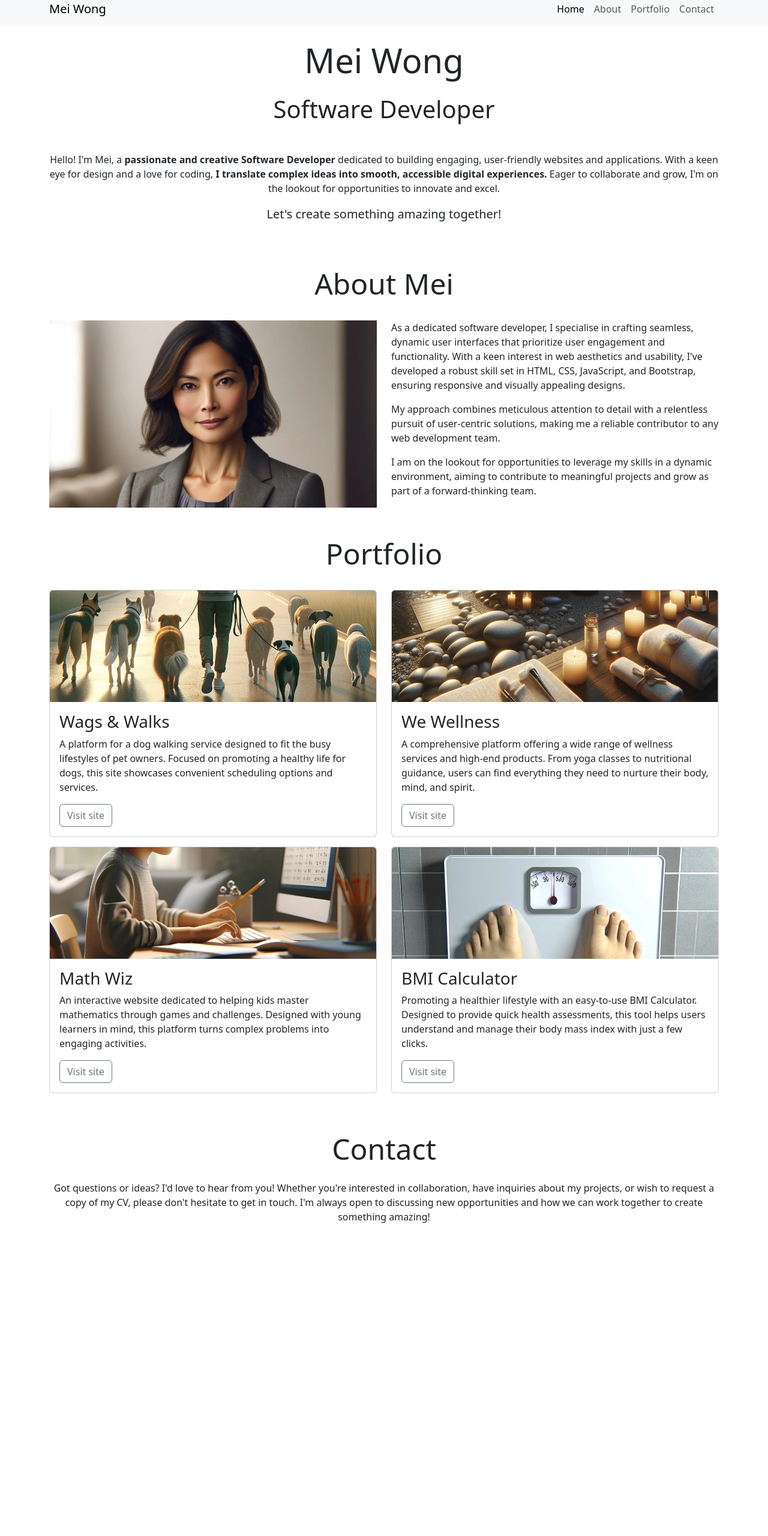
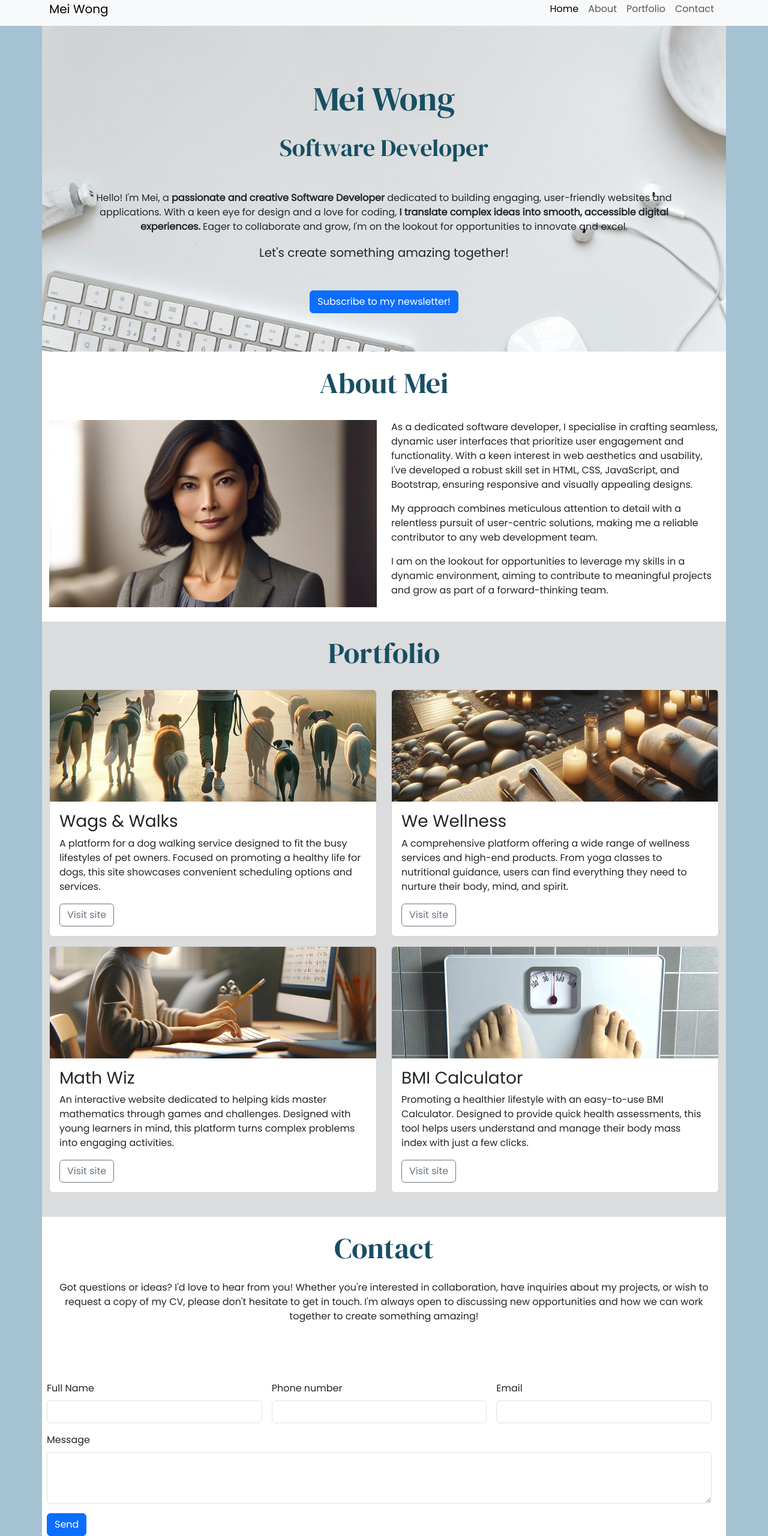
Before and after one commit to Darren-Longhurst/bootstrap-portfolio, a plain HTML site: page index.html in a window 1280 px wide. Shown: the part 13-2573 px from the top of the page at 60% size. Before the commit the page ends 2093 px from the top, so only its background shows below. Drawn offline with nearby package versions, Linux system fonts and the light colour scheme.

Commit message:
Add first customer styles

```diff
--- a/assets/css/styles.css
+++ b/assets/css/styles.css
@@ -0,0 +1,47 @@
+/*
+    #a4c2d1; egg blue
+    #dbdcde; light grey
+    #1f7798; mid-blue
+    #184f63; dark-blue
+*/
+
+/* global styles */
+
+@import url('https://fonts.googleapis.com/css2?family=DM+Serif+Display:ital@0;1&family=Poppins&display=swap');
+
+body{
+    font-family: "poppins", sans-serif;
+    background-color: #a4c2d1 /*egg blue*/
+}
+
+h1, h2  {
+    font-family: "DM Serif Display", serif;
+    color:  #184f63; /*dark-blue*/
+}
+
+/*About section*/
+
+#about  {
+    background-color: white;
+}
+
+/*Portfolio section*/
+
+#portfolio  {
+    background-color: #dbdcde; /*light grey*/
+}
+
+/*Contact section*/
+
+#contact    {
+    background-color: white;
+}
+
+#hero   {
+    background-color: #dbdcde; /* light grey*/
+    background-image: url("../images/background.webp");
+    background-size: cover;
+    background-position:50% 70%;
+    min-height: 500px;
+    padding: 5% 7%;
+}
--- a/index.html
+++ b/index.html
@@ -4,7 +4,10 @@
     <meta charset="utf-8">
     <meta name="viewport" content="width=device-width, initial-scale=1">
     <title>Mei Wong | Software Developer</title>
+    <!--Bootstrap CSS Link-->
     <link href="https://cdn.jsdelivr.net/npm/bootstrap@5.3.6/dist/css/bootstrap.min.css" rel="stylesheet" integrity="sha384-4Q6Gf2aSP4eDXB8Miphtr37CMZZQ5oXLH2yaXMJ2w8e2ZtHTl7GptT4jmndRuHDT" crossorigin="anonymous">
+    <!--Custom CSS Stylesheet-->
+    <link rel="stylesheet" href="assets/css/styles.css"
   </head>
   <body>
     <nav class="navbar navbar-expand-sm bg-body-tertiary">
@@ -52,9 +55,13 @@
             </p>
             <!-- mb-5 gives extra margin spacing under lead text -->
             <p class="lead mb-5">Let's create something amazing together!</p>
-        </div>
-    </section>
-</header>
+    <!-- Button trigger modal -->
+<button type="button" class="btn btn-primary" data-bs-toggle="modal" data-bs-target="#exampleModal">
+                    Subscribe to my newsletter!
+                </button>
+            </div>
+        </section>
+    </header>
 
 <!-- main content -->
 <main>
@@ -155,11 +162,60 @@
         Got questions or ideas? I'd love to hear from you! Whether you're interested in collaboration, have inquiries about my projects, or wish to request a copy of my CV, please don't hesitate to get in touch. I'm always open to discussing new opportunities and how we can work together to create something amazing!
       </p>
     </div>
-    <col-12 class="col-12 col-md-10 col-lg-8"></col-12>
+    <div class="col-12 col-md-10 col-lg-8 mb-4"></div>
   <!--Add your form here-->
+    <form class="row g-3">
+      <div class="col-lg-4">
+        <label for="full-name" class="form-label">Full Name</label>
+        <input type="text" class="form-control" id="full-name">
+      </div>
+      <div class="col-lg-4">
+        <label for="phonenumber" class="form-label">Phone number</label>
+        <input type="number" class="form-control" id="phonenumber">
+      </div>
+      <div class="col-lg-4">
+        <label for="email" class="form-label">Email</label>
+        <input type="email" class="form-control" id="email">
+      </div>
+      <div class="col-12">
+        <label for="message" class="form-label">Message</label>
+        <textarea class="form-control" id="message" rows="3"></textarea>
+      </div>
+      <div class="col-12">
+        <button type="submit" class="btn btn-primary">Send</button>
+      </div>
+    </form>
   </div>
   </div>
 </footer>
+<!-- Modal -->
+<div class="modal fade" id="exampleModal" tabindex="-1" aria-labelledby="exampleModalLabel" aria-hidden="true">
+  <div class="modal-dialog modal-lg">
+    <div class="modal-content">
+      <div class="modal-header">
+        <h1 class="modal-title fs-5" id="exampleModalLabel">Subscribe</h1>
+        <button type="button" class="btn-close" data-bs-dismiss="modal" aria-label="Close"></button>
+      </div>
+      <div class="modal-body">
+      <p>Join my newsletter for the latest updates on my projects, coding tips, and industry insights delivered straight to your inbox.</p>
+      <form class="row g-3">
+        <div class="col-lg-6">
+            <label for="inputName" class="form-label">Name</label>
+            <input type="text" class="form-control" id="inputName">
+          </div>
+           <div class="col-lg-6">
+            <label for="inputEmail" class="form-label">Email</label>
+            <input type="text" class="form-control" id="inputEmail">
+          </div>
+          <div class="col-12 mb-4">
+        <button type="submit" class="btn btn-primary">Sign up!
+        </button>
+      </div>
+    </form>
+      </div>
+    </div>
+  </div>
+</div>
     <script src="https://cdn.jsdelivr.net/npm/bootstrap@5.3.6/dist/js/bootstrap.bundle.min.js" integrity="sha384-j1CDi7MgGQ12Z7Qab0qlWQ/Qqz24Gc6BM0thvEMVjHnfYGF0rmFCozFSxQBxwHKO" crossorigin="anonymous"></script>
   </body>
 </html>
```
Also changed, not shown: assets/images/background.webp (added).
